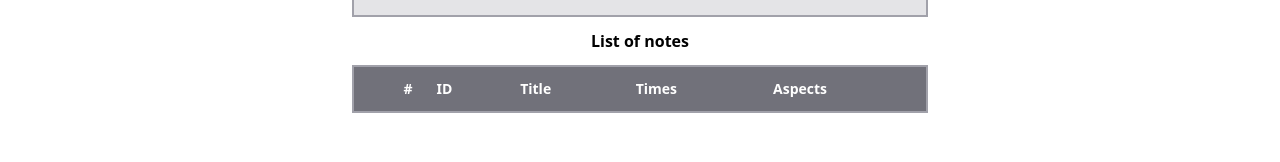
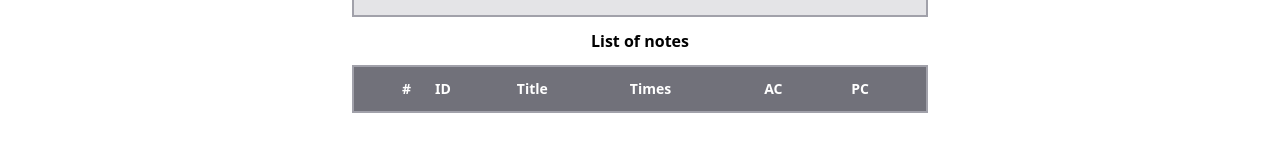
Before and after one commit to iaseth/pointedit, a React (Create React App) app: page / in a window 1280 px wide. Both pictures are taken after a click on the element "Debug". Shown: the part 567-729 px from the top of the page. Built offline with nearby package versions, Linux system fonts and the light colour scheme.

Commit message:
Added aspectsCount and pointsCount to note metadata

```diff
--- a/src/PointApp/Content/Debugger/Debugger.js
+++ b/src/PointApp/Content/Debugger/Debugger.js
@@ -29,9 +29,11 @@ export default function Debugger ({CATEGORIES, appdata}) {
 								<td>ID</td>
 								<td>Title</td>
 								<td>Times</td>
-								<td>Aspects</td>
+								<td>AC</td>
+								<td>PC</td>
 							</tr>
 						</thead>
+
 						<tbody>
 							{appdata.notes.map((n, k) => <tr key={n.id}>
 								<td>{k+1}</td>
@@ -41,7 +43,8 @@ export default function Debugger ({CATEGORIES, appdata}) {
 									<h5>{n.createdAt}</h5>
 									<h5>{n.modifiedAt}</h5>
 								</td>
-								<td>{n.aspectId}</td>
+								<td>{n.aspectsCount}</td>
+								<td>{n.pointsCount}</td>
 							</tr>)}
 						</tbody>
 					</table>
--- a/src/PointApp/Content/Home/EditNote/EditNote.js
+++ b/src/PointApp/Content/Home/EditNote/EditNote.js
@@ -25,6 +25,8 @@ export default function EditNote ({
 	React.useEffect(() => {
 		const noteObject = {...note};
 		delete noteObject.aspects;
+		noteObject.aspectsCount = note.aspects.length;
+		noteObject.pointsCount = note.aspects.map(a => a.points.length).reduce((t, x) => t+x, 0);
 
 		let index = appdata.notes.findIndex(n => n.id === noteObject.id);
 		if (index === -1) {
@@ -37,7 +39,7 @@ export default function EditNote ({
 		updateAppdata(appdata);
 
 		console.log(note);
-	}, [note]);
+	}, [note, appdata, updateAppdata]);
 
 	const updateNote = (newNote) => {
 		newNote.modifiedAt = Date.now();
@@ -46,7 +48,7 @@ export default function EditNote ({
 
 	const updateNoteProp = (prop, value) => {
 		note[prop] = value;
-		updateNote(note);
+		updateNote({...note});
 	};
 
 	const addNewAspect = () => {
```
